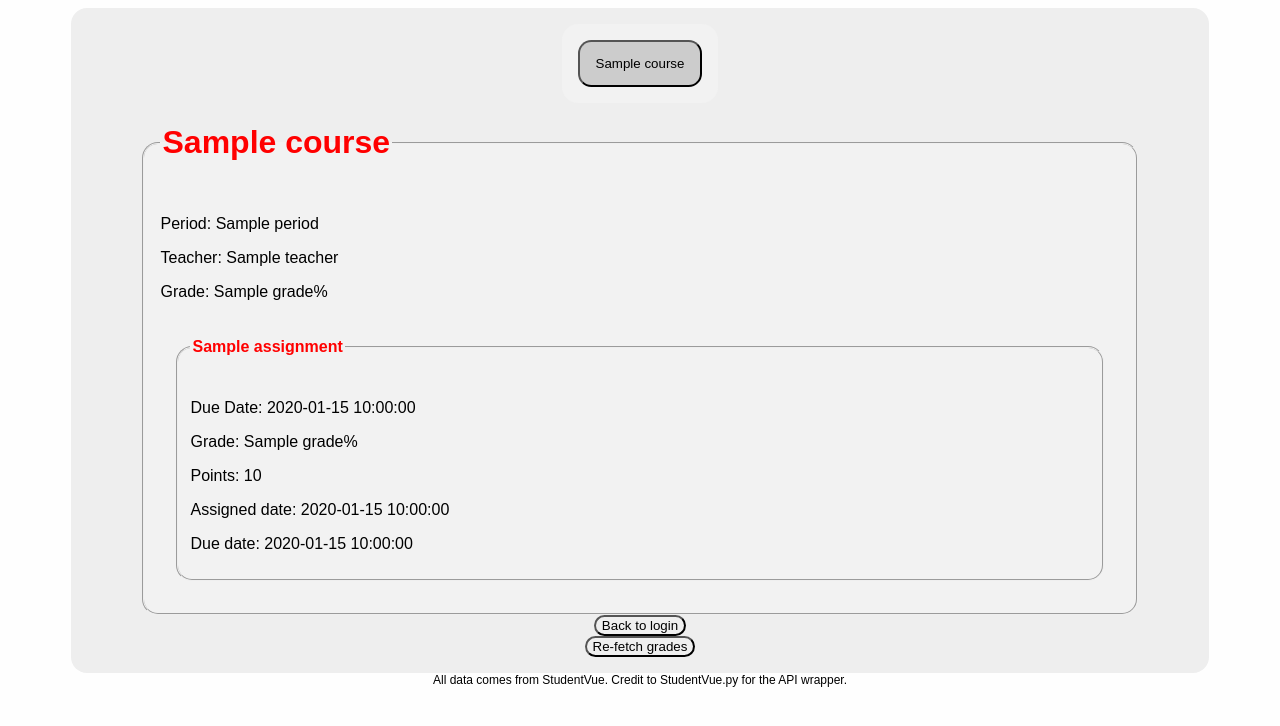
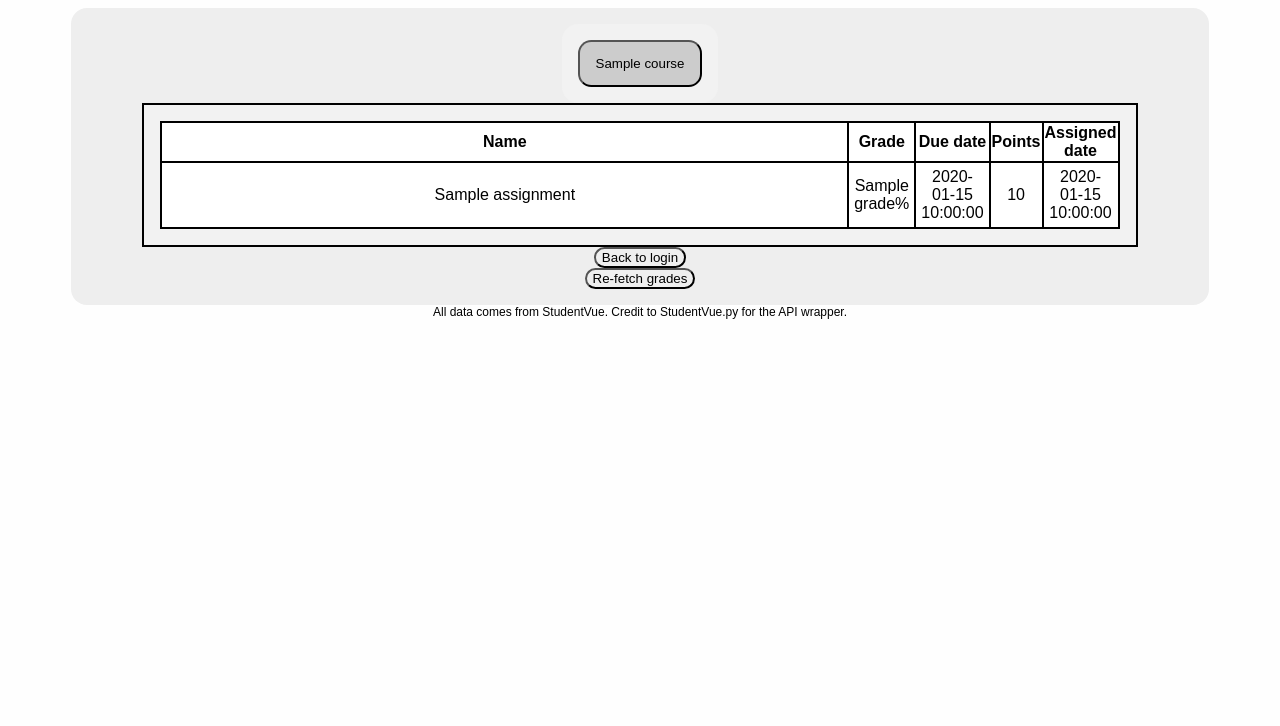
Before and after one commit to sheepy0125/SheepStudentVue, a Flask app: template template/grade_viewer.html in a window 1280 px wide. Shown: the top 726 px of the page. Run offline with Flask 2, Linux system fonts and the light colour scheme; the template is opened without the code that fills it: most values are stand-ins (such as "Sample title", 1, 10 or a date in 2020); parts of the project's set-up code (start-up, migrations or seed data) failed here and were passed over.

Commit message:
Use a table to display grades

```diff
--- a/static/css/style.css
+++ b/static/css/style.css
@@ -87,3 +87,29 @@ button[type="submit"] {
 .tab-button:hover {
 	background-color: var(--bg-color-course-hover);
 }
+
+/* Tables */
+table,
+td,
+th {
+	background-color: white;
+	border: 2px solid black;
+	border-radius: 0;
+}
+
+table {
+	border-collapse: collapse;
+	margin: 0 auto;
+	width: 100%;
+}
+
+th:first-child {
+	/* The first one is the name */
+	width: 100%;
+	height: 30px;
+}
+
+td {
+	text-align: center;
+	padding: 5px;
+}
--- a/template/grade_viewer.html
+++ b/template/grade_viewer.html
@@ -19,23 +19,26 @@
 
 	<!-- Content -->
 	{% for course in content["grades"] %}
-	<fieldset class="course" id="{{ course['name'] }}" style="display: none">
-		<legend><h1>{{ course["name"] }}</h1></legend>
-		<p>Period: {{ course["period"] }}</p>
-		<p>Teacher: {{ course["teacher"] }}</p>
-		<p>Grade: {{ course["grade"] }}%</p>
+	<table class="course" id="{{ course['name'] }}" style="display: none">
+		<tr>
+			<th>Name</th>
+			<th>Grade</th>
+			<th>Due date</th>
+			<th>Points</th>
+			<th>Assigned date</th>
+		</tr>
 		{% for assignment in course["assignments"] %}
-		<fieldset class="assignment">
-			<legend><h4>{{ assignment["name"] }}</h4></legend>
-			<p>Due Date: {{ assignment["due_date"] }}</p>
-			<p>Grade: {{ assignment["grade"] }}%</p>
-			<p>Points: {{ assignment["points"] }}</p>
-			<p>Assigned date: {{ assignment["assigned_date"] }}</p>
-			<p>Due date: {{ assignment["due_date"] }}</p>
-		</fieldset>
+		<tr>
+			<td>{{ assignment["name"] }}</td>
+			<td>{{ assignment["grade"] }}%</td>
+			<td>{{ assignment["due_date"] }}</td>
+			<td>{{ assignment["points"] }}</td>
+			<td>{{ assignment["assigned_date"] }}</td>
+		</tr>
 		{% endfor %}
-	</fieldset>
+	</table>
 	{% endfor %}
+
 	<!-- Nav buttons -->
 	<form action="/" method="get">
 		<button type="submit">Back to login</button>
```
